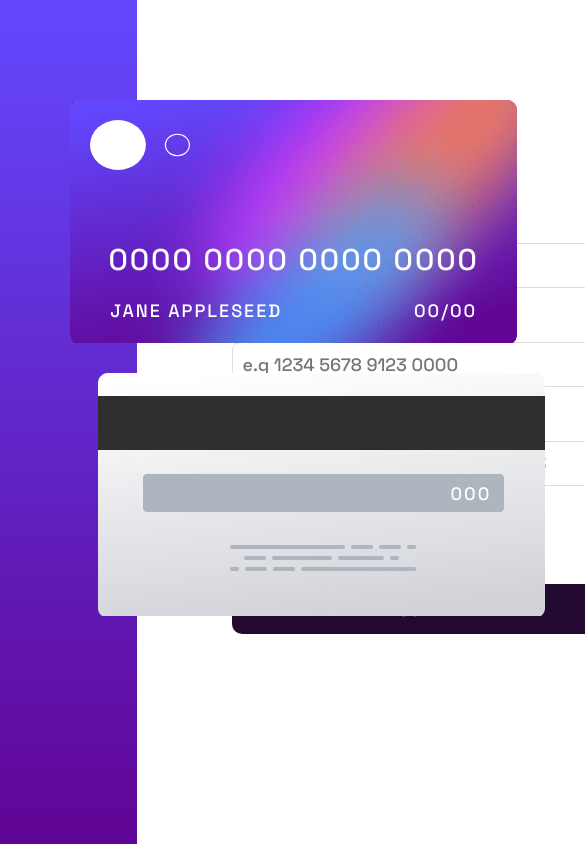
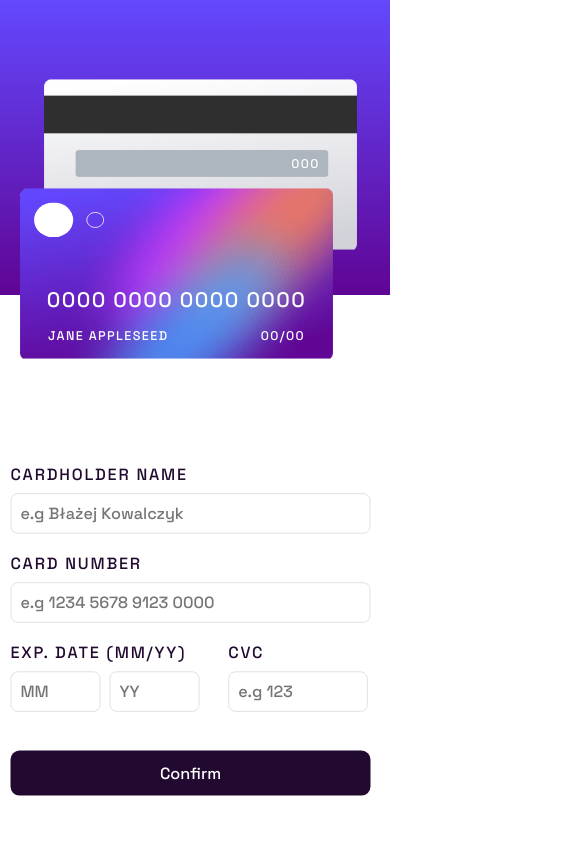
Before and after one commit to bsk03/Frontend-Mentor--interactive-card-details-form-main-, a plain HTML site: page index.html in a window 390 px wide. Shown: the top 844 px of the page, 585 px wide, since content can reach past the window. Drawn offline with Linux system fonts and the light colour scheme.

Commit message:
responsibility

```diff
--- a/index.html
+++ b/index.html
@@ -43,7 +43,7 @@
 						<div class="nums">
 							<div class="exp">
                 <p>exp. date (mm/yy)
-                  <div>
+                  <div class="expMY">
 								<input type="text" placeholder="MM" class="cMonth" />
 								<input type="text" placeholder="YY" class="cYear"/>
               </div>
--- a/style.css
+++ b/style.css
@@ -3,53 +3,52 @@
 
 /* Global */
 
-*{
+* {
 	box-sizing: border-box;
 	padding: 0;
 	margin: 0;
 	font-family: 'Space Grotesk', sans-serif;
 	font-size: 18px;
 	/* colors  */
-    --white:hsl(0, 0%, 100%);
-    --lGrayViol:hsl(270, 3%, 87%);
-    --dGrayViol:hsl(279, 6%, 55%);
-    --vDarkViol:hsl(278, 68%, 11%);
+	--white: hsl(0, 0%, 100%);
+	--lGrayViol: hsl(270, 3%, 87%);
+	--dGrayViol: hsl(279, 6%, 55%);
+	--vDarkViol: hsl(278, 68%, 11%);
 	--linGrad: hsl(249, 99%, 64%) to hsl(278, 94%, 30%);
-    --red:hsl(0, 100%, 66%);
+	--red: hsl(0, 100%, 66%);
 }
 
 /* body */
-.wrapper{
+.wrapper {
 	display: flex;
 	flex-direction: row;
 }
 
-.leftSide{
+.leftSide {
 	width: 35vw;
 	height: 100vh;
 	background-image: linear-gradient(hsl(249, 99%, 64%), hsl(278, 94%, 30%));
 }
 
-.rightSide{
+.rightSide {
 	background-color: var(--white);
 }
 
 /* left-side */
-.leftSide .front{
+.leftSide .front {
 	position: relative;
 	left: 18vw;
 	top: 100px;
 }
 
-.backCard{
+.backCard {
 	position: relative;
 	left: 23vw;
 	top: 150px;
 }
 /* front of card */
 
-
-.front{
+.front {
 	display: flex;
 	flex-direction: column;
 	background-image: url(./images/bg-card-front.png);
@@ -59,11 +58,11 @@
 	padding: 20px;
 }
 
-.cardLogo{
+.cardLogo {
 	height: 50px;
 	width: 100px;
 }
-.cardNum{
+.cardNum {
 	margin-top: 70px;
 	font-size: 30px;
 	color: var(--white);
@@ -71,7 +70,7 @@
 	padding: 0 10px 0 10px;
 	letter-spacing: 2px;
 }
-.personalInfo{
+.personalInfo {
 	display: flex;
 	flex-direction: row;
 	justify-content: space-between;
@@ -80,7 +79,7 @@
 }
 
 /* back of card */
-.back{
+.back {
 	background: url(./images/bg-card-back.png);
 	width: 447px;
 	height: 243px;
@@ -89,7 +88,7 @@
 	left: 25vw;
 }
 
-.secCode{
+.secCode {
 	position: absolute;
 	left: 353px;
 	top: 109px;
@@ -99,71 +98,76 @@
 
 /* right side */
 
-.rightSide{
+.rightSide {
 	display: flex;
 	justify-content: center;
 	align-items: center;
 	width: 65vw;
 	padding-left: 300px;
 }
-.form{
+.form {
 	display: flex;
 	flex-direction: column;
 	color: var(--vDarkViol);
 }
 
-.nums{
+.nums {
 	display: flex;
 	flex-direction: row;
 }
-.form p{
+.form p {
 	display: flex;
 	flex-direction: column;
 }
-.exp{
+.exp {
 	display: flex;
 	flex-direction: column;
 }
-.form input{
+.form input {
 	border: 1px solid var(--lGrayViol);
 }
 
-
-.formName, .cNums{
+.formName,
+.cNums {
 	margin: 10px 10px 2px 0;
 	width: 400px;
 	padding: 10px;
 }
-.nameError, .cardNumError{
+.nameError,
+.cardNumError {
 	font-size: 15px;
 }
-.cMonth, .cYear{
+.cMonth,
+.cYear {
 	width: 100px;
 	padding: 10px;
 	margin: 10px 10px 2px 0;
 }
-.cvcContainer{
+.cvcContainer {
 	display: flex;
 	flex-direction: column;
 }
-.cCvc{
+.cCvc {
 	width: 155px;
 	padding: 10px;
 	margin-top: 10px;
 }
-.cvcP{
+.cvcP {
 	margin: 0 10px 2px 20px;
 	padding: 0 2px 2px 2px;
 }
-.cvcError{
-    margin-left:20px ;
+.cvcError {
+	margin-left: 20px;
 }
-.nameError, .cardNumError, .cvcError, .expError{
+.nameError,
+.cardNumError,
+.cvcError,
+.expError {
 	color: var(--red);
 	font-size: 15px;
 	font-weight: 900;
 }
-.confirm{
+.confirm {
 	width: 400px;
 	height: 50px;
 	border-radius: 10px;
@@ -177,18 +181,94 @@
 *:focus {
 	outline: none;
 }
-.confirm:hover{
+.confirm:hover {
 	background-color: hsl(249, 99%, 64%);
 }
-input{
+input {
 	border-radius: 8px;
 	color: var(--vDarkViol);
 }
-input:focus{
+input:focus {
 	border: 1px solid var(--vDarkViol);
 }
 
-p{
+p {
 	text-transform: uppercase;
 	letter-spacing: 2px;
 }
+
+@media (max-width: 1200px) {
+	.wrapper {
+		flex-direction: column;
+	}
+	.leftSide {
+		height: 35vh;
+		width: 100vw;
+	}
+	.back {
+		left: 35vw;
+		top: -200px;
+		z-index: 1;
+	}
+
+	.front {
+		z-index: 2;
+		left: 27vw !important;
+		top: 182px !important;
+	}
+	.rightSide {
+		margin-top: 150px;
+		width: 100vw;
+		padding-left: 0;
+	}
+}
+
+@media (max-width: 900px) {
+	.back {
+		left: 20vw;
+		top: -200px;
+	}
+
+	.front {
+		left: 10vw !important;
+		top: 182px !important;
+	}
+}
+
+@media (max-width: 570px) {
+	.back,
+	.front {
+		scale: 0.8;
+	}
+	.back {
+		left: 8vw;
+		top: -200px;
+	}
+
+	.front {
+		left: 10vw !important;
+		top: 182px !important;
+	}
+}
+
+@media (max-width: 460px) {
+    .back,
+	.front {
+		scale: 0.7;
+	}
+	.back {
+		left: -6vw;
+		top: -200px;
+	}
+
+	.front {
+		left: -12vw !important;
+		top: 152px !important;
+	}
+    .rightSide{
+        scale: 0.9;
+    }
+    .expMY{
+        display: flex;
+    }
+}
```
Lines whose indentation alone changed are shown as unchanged.
